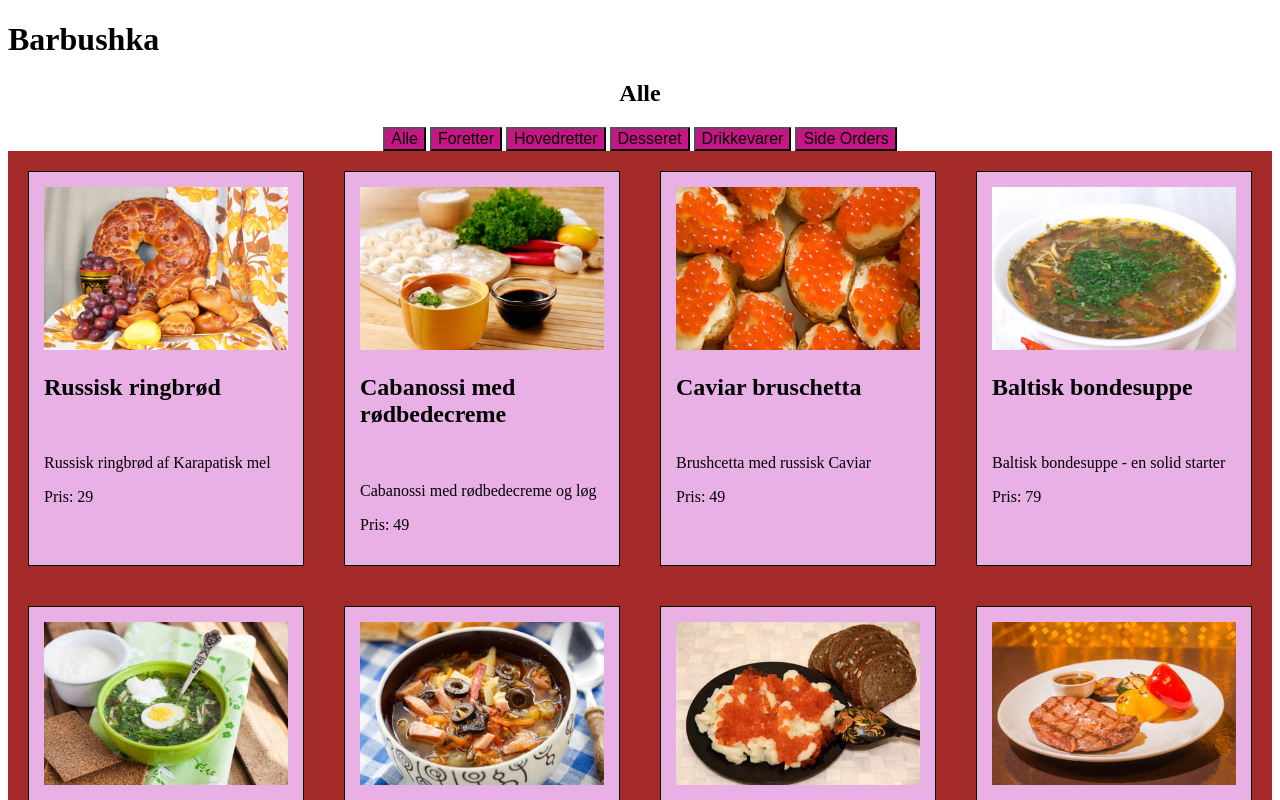
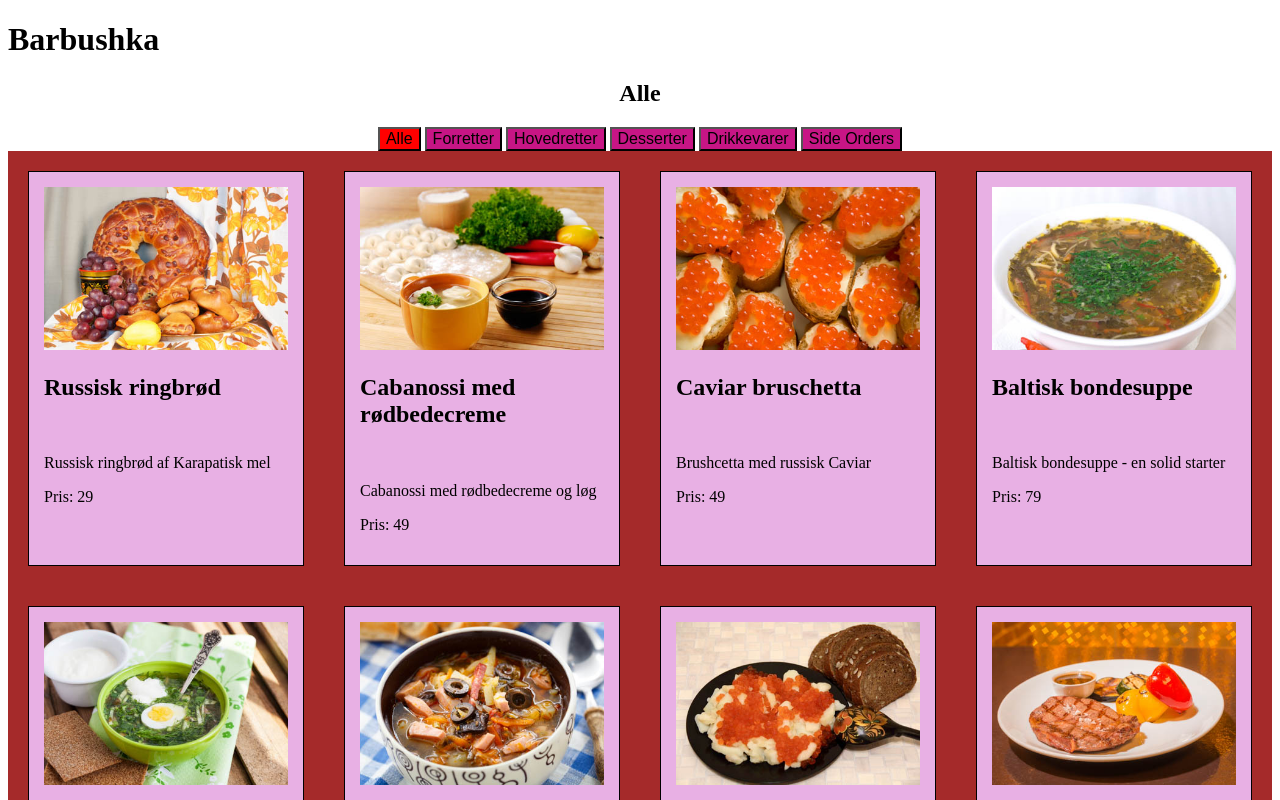
Before and after one commit to Mia-Sofia/Tema_5, a plain HTML site: page barbushka/index.html in a window 1280 px wide. Both pictures are taken after a click on the button "Alle". Shown: the top 800 px of the page. Drawn offline with Linux system fonts and the light colour scheme.

Commit message:
inddeling i kategorier virker

```diff
--- a/barbushka/index.html
+++ b/barbushka/index.html
@@ -56,9 +56,9 @@
         <nav id="menu">
             <h2></h2>
             <button class="filter" data-kategori="alle">Alle</button>
-            <button class="filter" data-kategori="foretter">Foretter</button>
+            <button class="filter" data-kategori="forretter">Forretter</button>
             <button class="filter" data-kategori="hovedretter">Hovedretter</button>
-            <button class="filter" data-kategori="desseret">Desseret</button>
+            <button class="filter" data-kategori="desserter">Desserter</button>
             <button class="filter" data-kategori="drikkevarer">Drikkevarer</button>
             <button class="filter" data-kategori="sideorders">Side Orders</button>
 
@@ -123,11 +123,11 @@
             function filtrering() {
                 filter = this.getAttribute("data-kategori");
                 document.querySelector("h2").textContent = this.textContent;
-                document.querySelector(".filter").forEach(elm => {
+                document.querySelectorAll(".filter").forEach(elm => {
                     elm.classList.remove("valgt");
                 })
 
-                this.clasalist.add("valg");
+                this.classList.add("valgt");
                 visMenu();
             }
 
```
